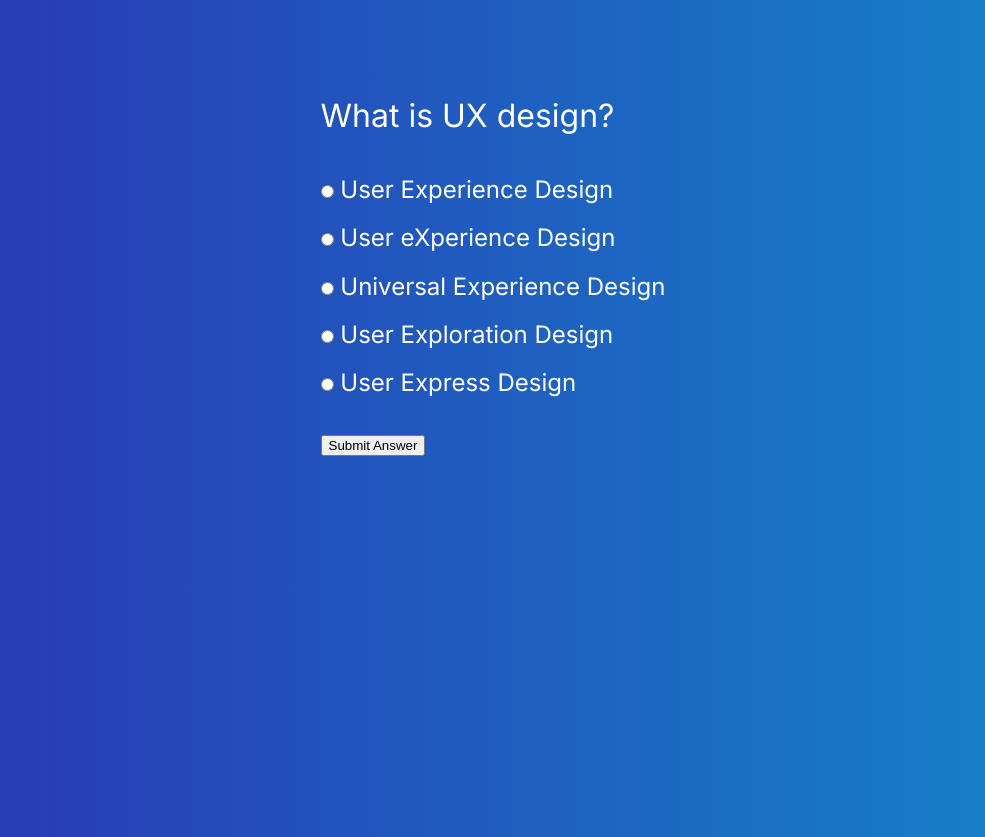
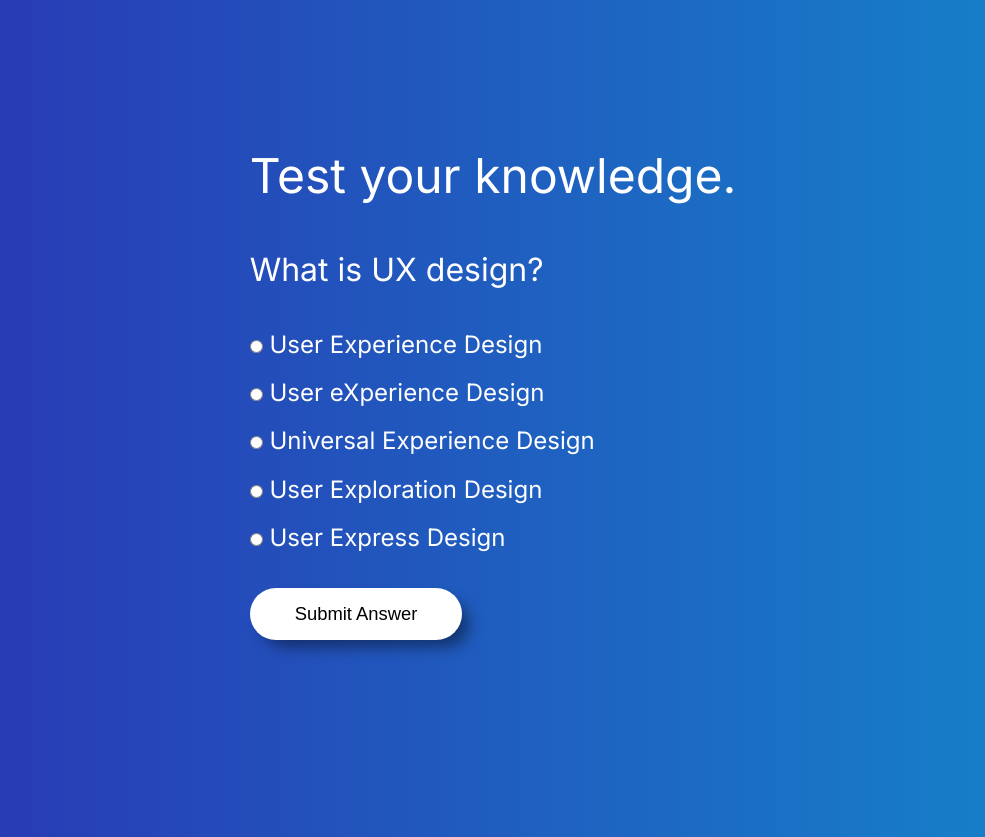
Before and after one commit to jamesdesigns/vue-project, a Vue app: page / in a window 1280 px wide. Shown: the part 1700-2537 px from the top of the page, without its empty margins (147-1132 px from the left). Built offline with nearby package versions, Linux system fonts and the light colour scheme.

Commit message:
Add changes to each component title

```diff
--- a/src/components/ImageCarousel.vue
+++ b/src/components/ImageCarousel.vue
@@ -1,4 +1,6 @@
 <template>
+  <div>
+    <h1>Accelerate your </h1>
     <div class="carousel-container">
       <div class="carousel">
         <button class="arrow left" @click="prevImage"><img class="sm-left-arrow" src="../assets/right-arrow.svg" /></button>
@@ -6,6 +8,7 @@
           <img  :src="images[currentIndex]" alt="Carousel Image" />
         </div>
         <button class="arrow right" @click="nextImage"><img class="sm-right-arrow" src="../assets/right-arrow.svg" /></button>
+      </div>
     </div>
 </div>
 </template>
--- a/src/components/Test.vue
+++ b/src/components/Test.vue
@@ -1,6 +1,7 @@
 <template>
   <div class="test-container">
     <div>
+      <h1>Test your knowledge.</h1>
     <h2>{{ question }}</h2>
     <ul>
       <li v-for="(choice, index) in choices" :key="index">
@@ -10,7 +11,7 @@
         </label>
       </li>
     </ul>
-    <button @click="submitAnswer" :disabled="submitted">Submit Answer</button>
+    <button class="submit-btn" @click="submitAnswer" :disabled="submitted">Submit Answer</button>
     <p class="white-text" v-if="submitted">
       Your answer is <strong>{{ isCorrect ? 'correct' : 'incorrect' }}</strong>!
     </p>
@@ -55,11 +56,29 @@ ul {
   padding: 0;
   margin-bottom: 30px;
 }
+h1 { color: white; font-size: 3rem; margin-bottom: 30px;}
 h2 { color: white; font-size: 2rem;margin-bottom: 30px;  }
 li {
   margin-bottom: 10px;
   color: white;
   font-size: 1.5rem;
 }
+
+.submit-btn {
+  padding: 15px 45px;
+  border-radius: 45px;
+  background-color: white;
+  font-size: 1.15rem;
+  border: none;
+  cursor: pointer;
+    -webkit-box-shadow: 10px 10px 15px -3px rgba(0,0,0,0.43);
+    -moz-box-shadow: 10px 10px 15px -3px rgba(0,0,0,0.43);
+    box-shadow: 10px 10px 15px -3px rgba(0,0,0,0.43);
+}
+
+.submit-btn:hover {
+  background-color: #1488CC;
+  color: white;
+}
 .white-text { color: white; }
 </style>
```
Lines whose indentation alone changed are shown as unchanged.
